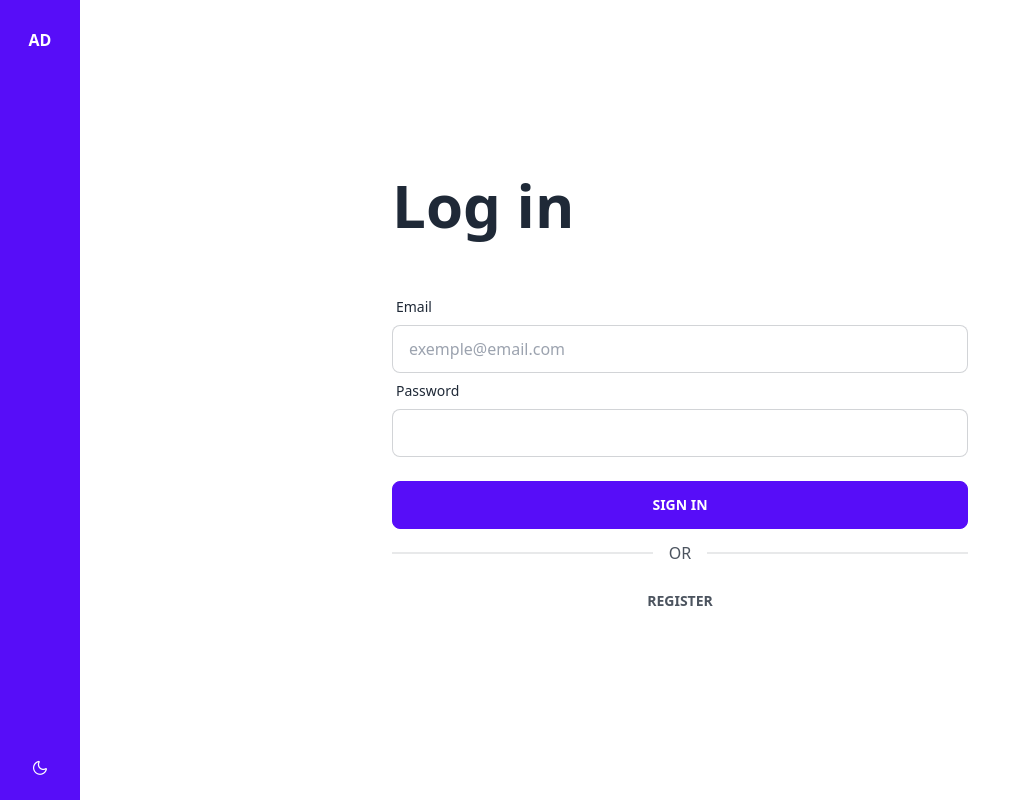
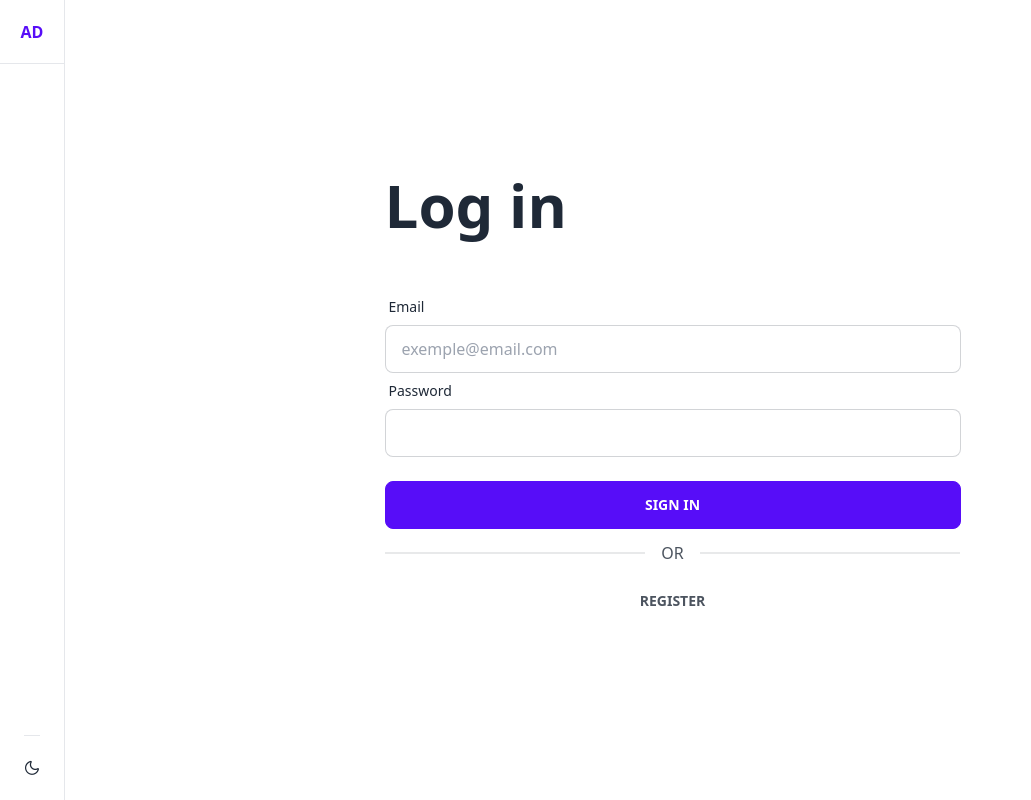
Before and after one commit to iw4-stellar/analytics-dashboard, a Vue app in the folder app/: page /login in a window 1280 px wide. Shown: the whole page, without its empty margins (0-1031 px from the left). Built offline with nearby package versions, Linux system fonts and the light colour scheme.

Commit message:
app: fix minor details in sidenav

```diff
--- a/app/src/components/Sidenav.vue
+++ b/app/src/components/Sidenav.vue
@@ -10,7 +10,7 @@
             class="tooltip tooltip-right"
             :data-tip="link.tip"
           >
-            <router-link :to="link.to" class="btn btn-ghost btn-square">
+            <router-link :to="link.to" class="btn btn-ghost btn-square" active-class="!btn-primary">
               <i class="pi" :class="{[link.icon]: true }"></i>
             </router-link>
           </div>
@@ -30,6 +30,7 @@
 
 <script lang="ts">
 import { computed, defineComponent } from 'vue';
+import { useRouter } from 'vue-router';
 import { useAuthStore } from '@/stores/authStore';
 import ThemeSwitch from '@/components/ThemeSwitch.vue'
 
@@ -39,6 +40,7 @@ export default defineComponent({
     ThemeSwitch,
   },
   setup() {
+    const router = useRouter();
     const authStore = useAuthStore();
 
     const authenticated = computed(() => authStore.authenticated)
@@ -65,6 +67,7 @@ export default defineComponent({
 
       if (exit) {
         authStore.setAuthenticated(false);
+        router.replace({ name: 'login' })
       }
     }
 
@@ -79,19 +82,19 @@ export default defineComponent({
 
 <style lang="postcss" scoped>
 .sidenav {
-  @apply h-full p-2 bg-primary text-primary-content flex flex-col items-center;
+  @apply h-full border-r flex flex-col items-center;
 }
 
 .brand {
-  @apply aspect-square h-16 flex items-center justify-center font-bold;
+  @apply aspect-square h-16 flex items-center justify-center font-bold border-b text-primary;
 }
 
 .nav {
-  @apply flex-1;
+  @apply p-2 flex-1 border-b;
 }
 
 .actions {
-  @apply flex flex-col items-center gap-2;
+  @apply p-2 flex flex-col items-center gap-2;
 }
 
 </style>
```
